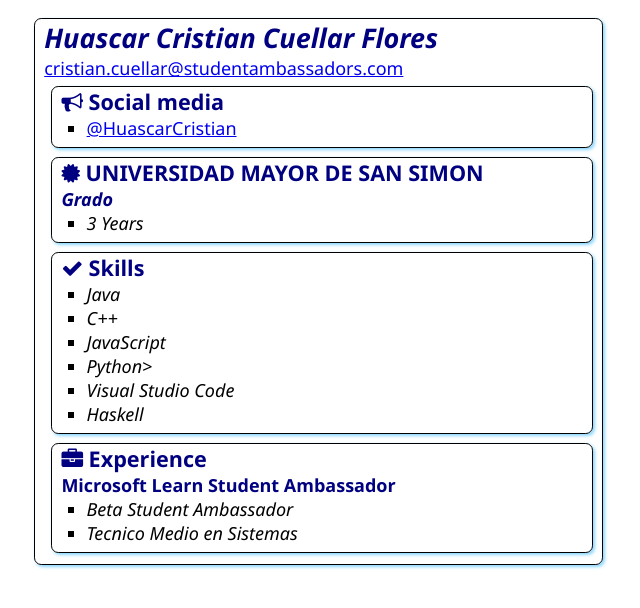
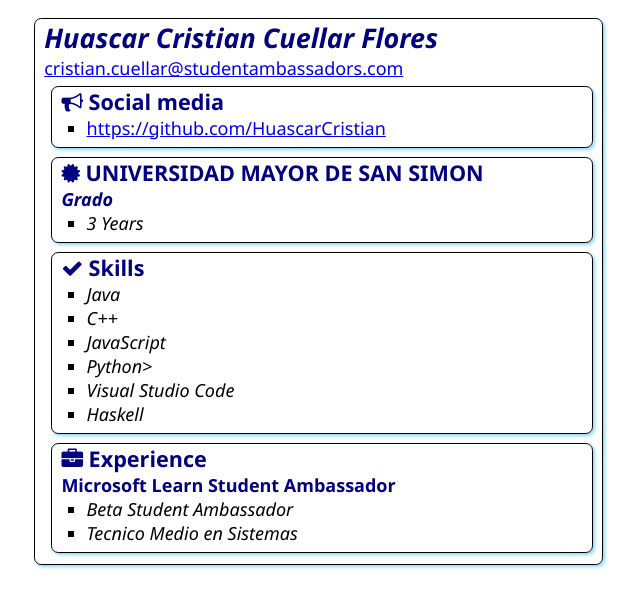
Before and after one commit to HuascarCristian/SATechnicalOnboarding, a plain HTML site: page src/index.html in a window 1280 px wide. Shown: the whole page, without its empty margins (37-677 px from the left). Drawn offline with Linux system fonts and the light colour scheme.

Commit message:
Update index.html

```diff
--- a/src/index.html
+++ b/src/index.html
@@ -21,7 +21,7 @@
                     Social media
                 </h2>
                 <ul>
-                    <li><a href="https://github.com/<HuascarCristian>">@HuascarCristian</a></li>
+                    <li><a href="https://github.com/<HuascarCristian>">https://github.com/HuascarCristian</a></li>
 
                 </ul>
             </section>
```
